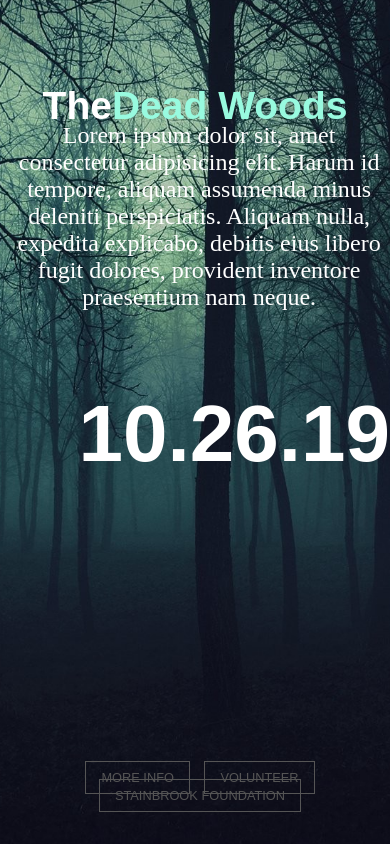
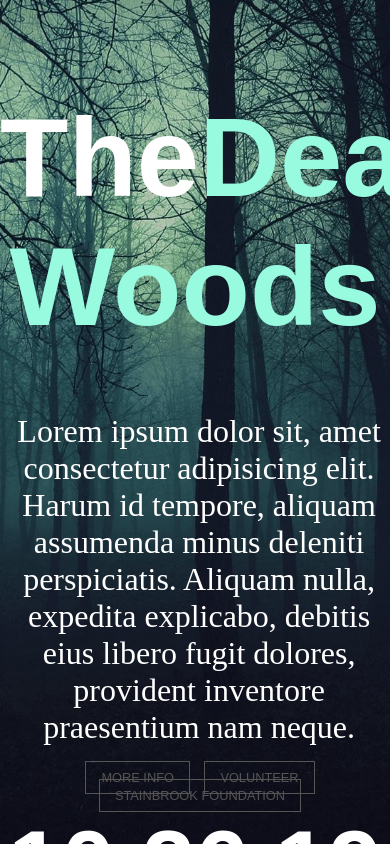
Before and after one commit to gggriffin/FoF, a plain HTML site: page index.html in a window 390 px wide. Drawn offline with Linux system fonts and the light colour scheme; a web font is replaced by a local one.

Commit message:
fixed mobile responsiveness of header/date/text

```diff
--- a/css/styles.css
+++ b/css/styles.css
@@ -150,14 +150,14 @@ body {
     font-family: 'IM Fell English', serif;
     margin-top: -10vw;
     margin-left: 2vw;
-    font-size: 1.5em;
+    font-size: 2em;
     max-width: 600px;
     font-weight: 400;
     animation-delay: calc(var(--delay-anim) + var(--time-anim) * 0.25);
 }
 
 .contentDate {
-    font-size: 5em;
+    font-size: 6em;
     float: right;
 }
 @media screen and (max-width: 55em) {
@@ -175,6 +175,27 @@ body {
     }
     .contentText {
         text-align: center;
+    }
+}
+
+@media screen and (max-width: 675px) {
+    .contentDate {
+        float: none;
+        text-align: center;
+    }
+
+    .contentTitle {
+        font-size: 7em;
+    }
+
+    .contentText {
+        margin-top: -8vw;
+        margin-bottom: 0;
+    }
+
+    .contentFixed {
+        position: fixed;
+        z-index: 1;
     }
 }
 
```
